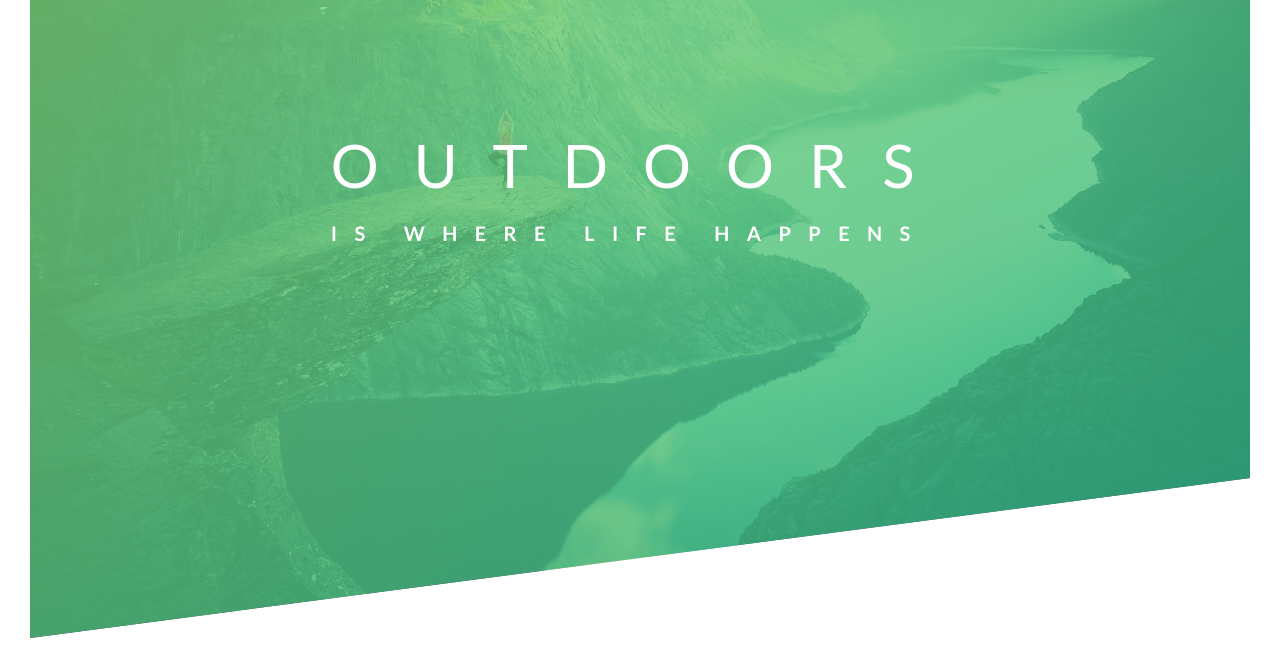
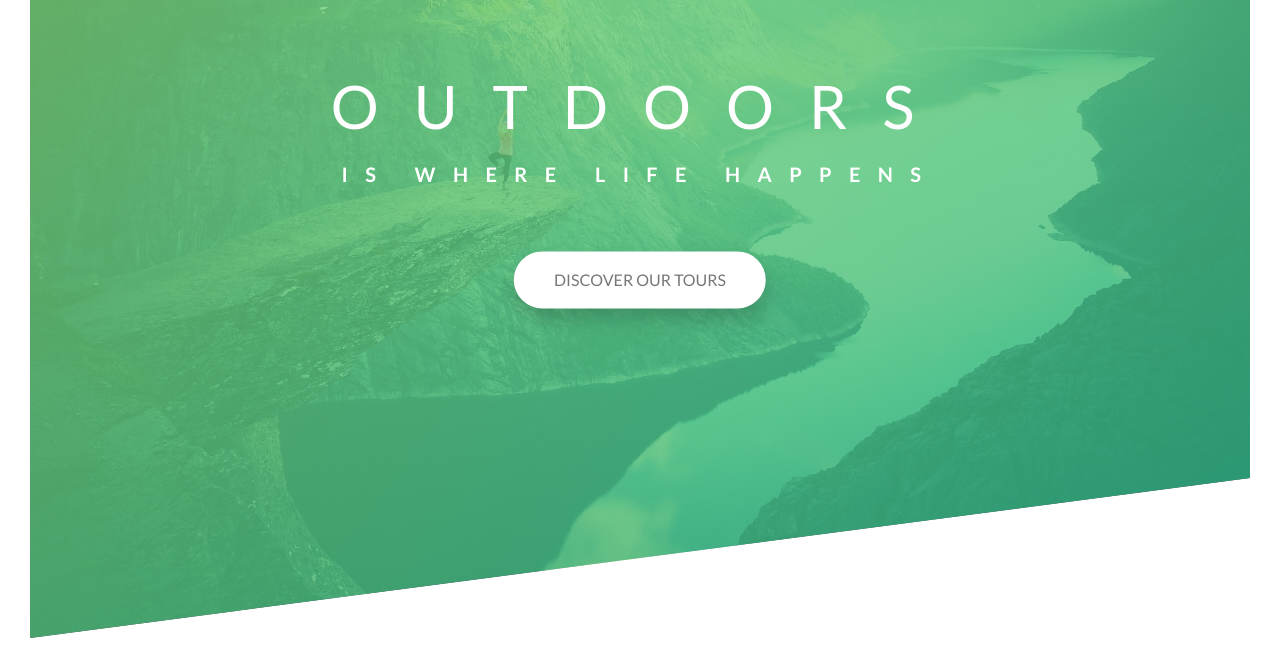
Before and after one commit to biwkf/advanced-css-course-natours, a plain HTML site: page index.html in a window 1280 px wide. Shown: the part 152-820 px from the top of the page. Drawn offline with Linux system fonts and the light colour scheme.

Commit message:
Add button styling

```diff
--- a/css/style.css
+++ b/css/style.css
@@ -49,6 +49,7 @@
     top: 40%;
     left: 50%;
     transform: translate(-50%, -50%);
+    text-align: center;
 }
 
 .heading-primary {
@@ -57,6 +58,7 @@
 
     /* fix slight shake in animation */
     backface-visibility: hidden;
+    margin-bottom: 60px;
 }
 
 .heading-primary-main {
@@ -111,3 +113,28 @@
         transform: translate(0);
     }
 }
+
+.btn:link,
+.btn:visited {
+    text-transform: uppercase;
+    text-decoration: none;
+    padding: 15px 40px;
+    display: inline-block;
+    border-radius: 100px;
+    transition: all .2s;
+    box-shadow: 0 10px 20px rgba(0,0,0,.2);
+}
+
+.btn:hover {
+    transform: translateY(-3px);
+}
+
+.btn:active {
+    transform: translateY(1px);
+    box-shadow: 0 5px 10px rgba(0,0,0,.2);
+}
+
+.btn-white {
+    background-color: #fff;
+    color: #777;
+}
--- a/index.html
+++ b/index.html
@@ -23,7 +23,11 @@
                     <span class="heading-primary-main">Outdoors</span>
                     <span class="heading-primary-sub">is where life happens</span>
                 </h1>
+
+                <a href="#" class="btn btn-white">Discover our tours</a>
             </div>
+
+
         </header>
     </body>
 </html>
```
